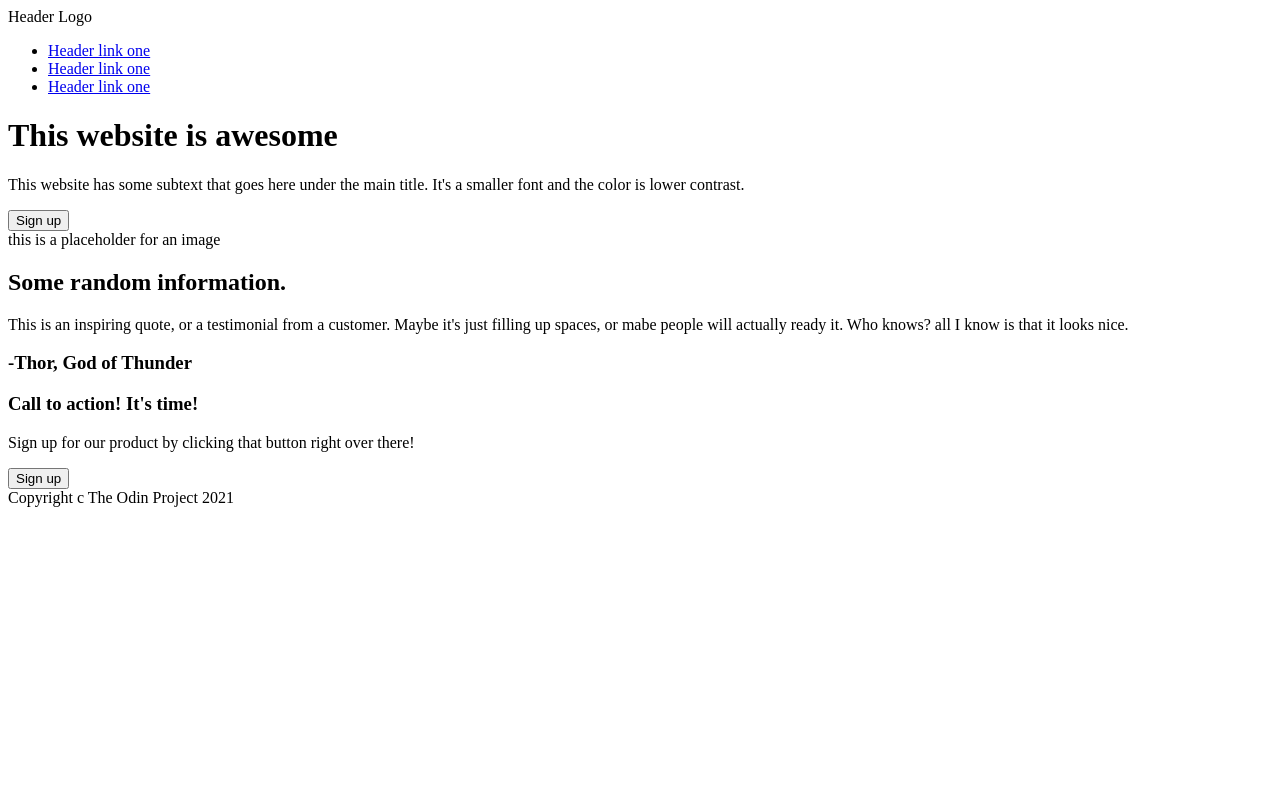
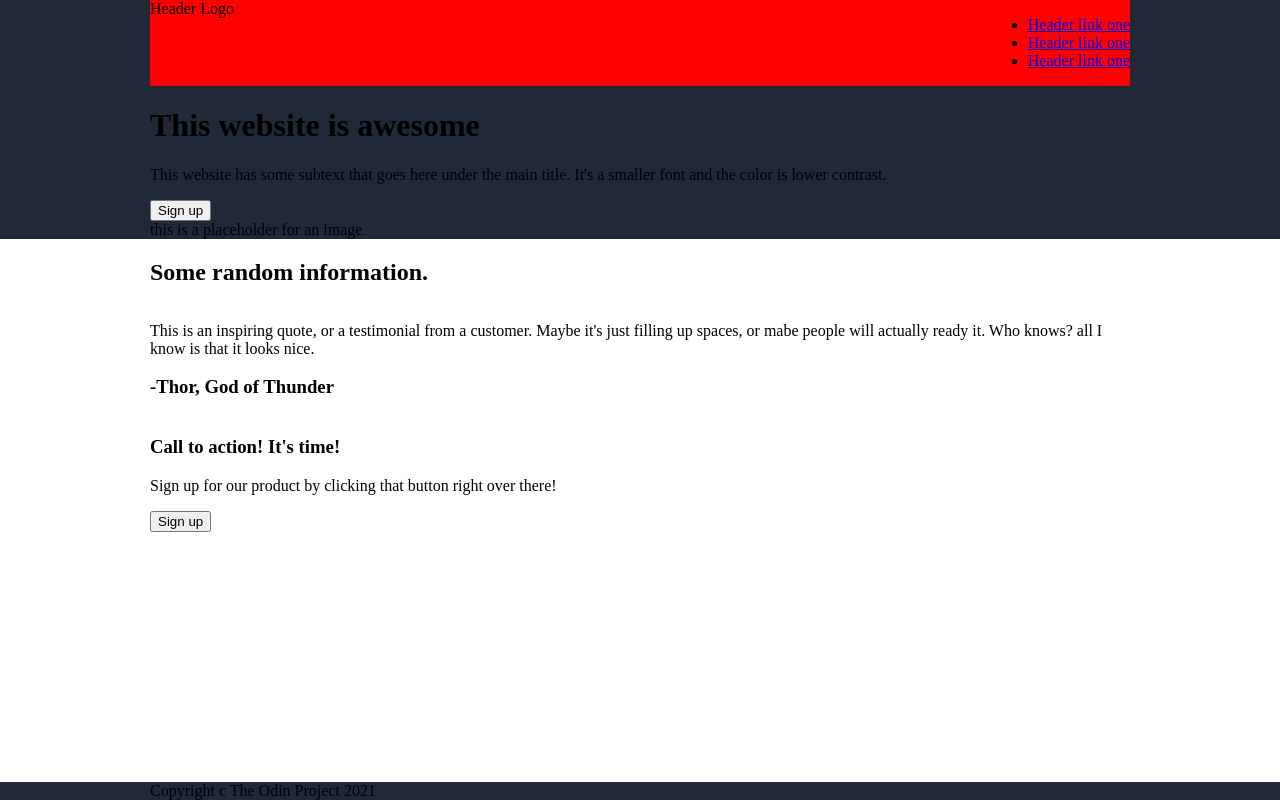
Before and after one commit to NicolasHup/landing-page, a plain HTML site: page index.html in a window 1280 px wide. Drawn offline with Linux system fonts and the light colour scheme.

Commit message:
Edit index.html, style.css

```diff
--- a/index.html
+++ b/index.html
@@ -9,6 +9,7 @@
 </head>
 <body>
     <div class="header">
+        <div class="header-top">
             <div class="left-logo">
                 Header Logo
             </div>
@@ -18,6 +19,7 @@
                     <li><a href="#">Header link one</a></li>
                     <li><a href="#">Header link one</a></li>
                 </ul>
+            </div>
         </div>
         <div class="header-bottom">
             <div class="content-1">
--- a/style.css
+++ b/style.css
@@ -0,0 +1,30 @@
+body {
+    display: flex;
+    flex-direction: column;
+    margin: 0;
+    min-height: 100vh;
+}
+
+.header-top {
+    background-color: red;
+    display: flex;
+    justify-content: space-between;
+
+}
+
+.header, .footer{
+    display: flex;
+    background-color: #1F2937;
+    padding: 0 150px;
+}
+
+.header{
+    flex-direction: column;
+}
+
+.container{
+    flex: 1;
+    display: flex;
+    flex-direction: column;
+    padding: 0 150px;
+}
```
Lines whose indentation alone changed are shown as unchanged.
